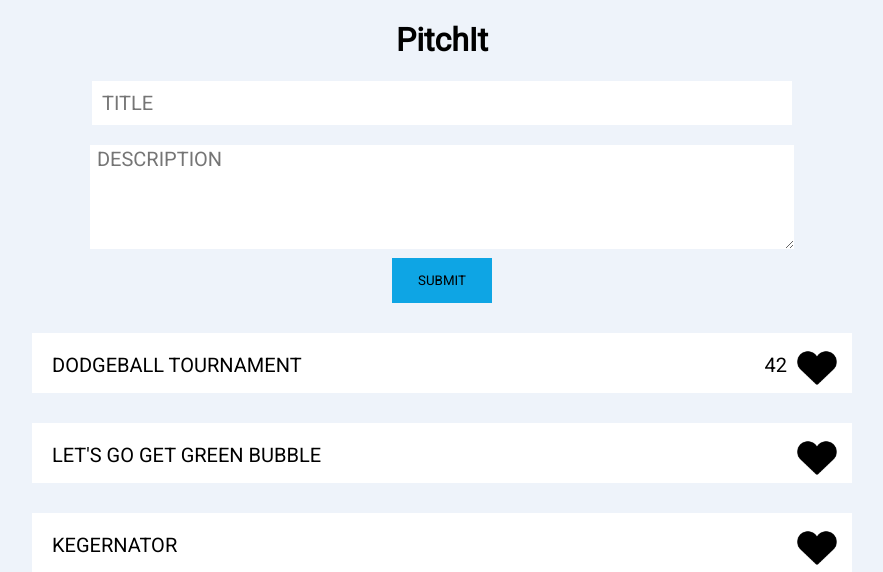
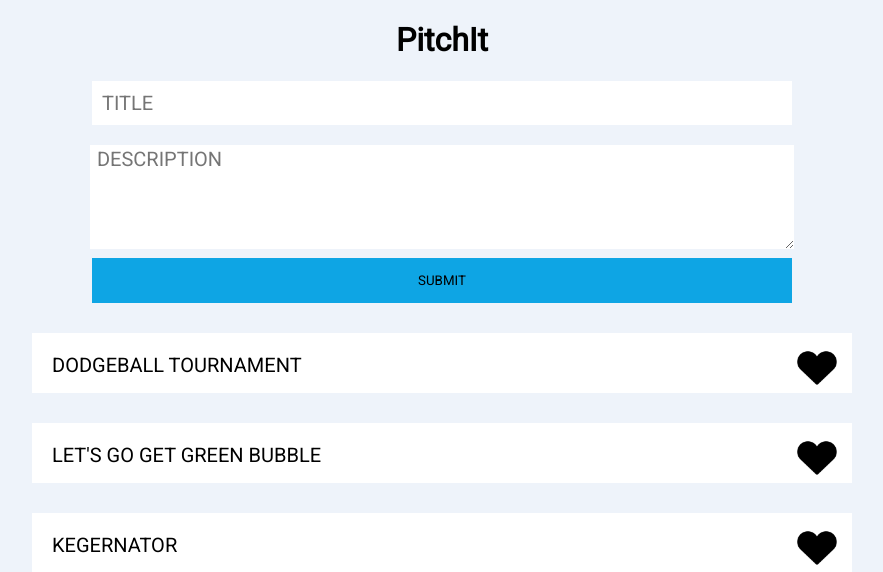
Before and after one commit to kevinpamplona/pitchit, a Django app: template templates/pages/index.html in a window 1280 px wide. Shown: the top 572 px of the page, without its empty margins (198-1081 px from the left). Run offline with Django 3.2, Linux system fonts and the light colour scheme; the template is opened without the code that fills it, so the values that code supplies are empty; some libraries are stand-ins or nearby versions.

Commit message:
updated hearts

```diff
--- a/templates/pages/index.html
+++ b/templates/pages/index.html
@@ -64,18 +64,22 @@
 	    });
 
 	  $( ".otherheart").hide();
+	  $ (" .number").hide();
 
 
 	$( ".heart" ).click(function() {
 	  $( ".heart").hide();
 	  $(".otherheart").show();
+	  $(".number").show();
+
 	});
 
 	$( ".otherheart" ).click(function() {
 	  $( ".otherheart").hide();
 	  $(".heart").show();
+	  $(".number").hide();
+
 	});
-
 
 
 	</script>
--- a/templates/pages/style.css
+++ b/templates/pages/style.css
@@ -82,7 +82,7 @@ input#body {
 
 }
 button {
-    width: 100px;
+    width: 700px;
     margin-top:5px;
     padding: 15px;
     text-align: center;
```
